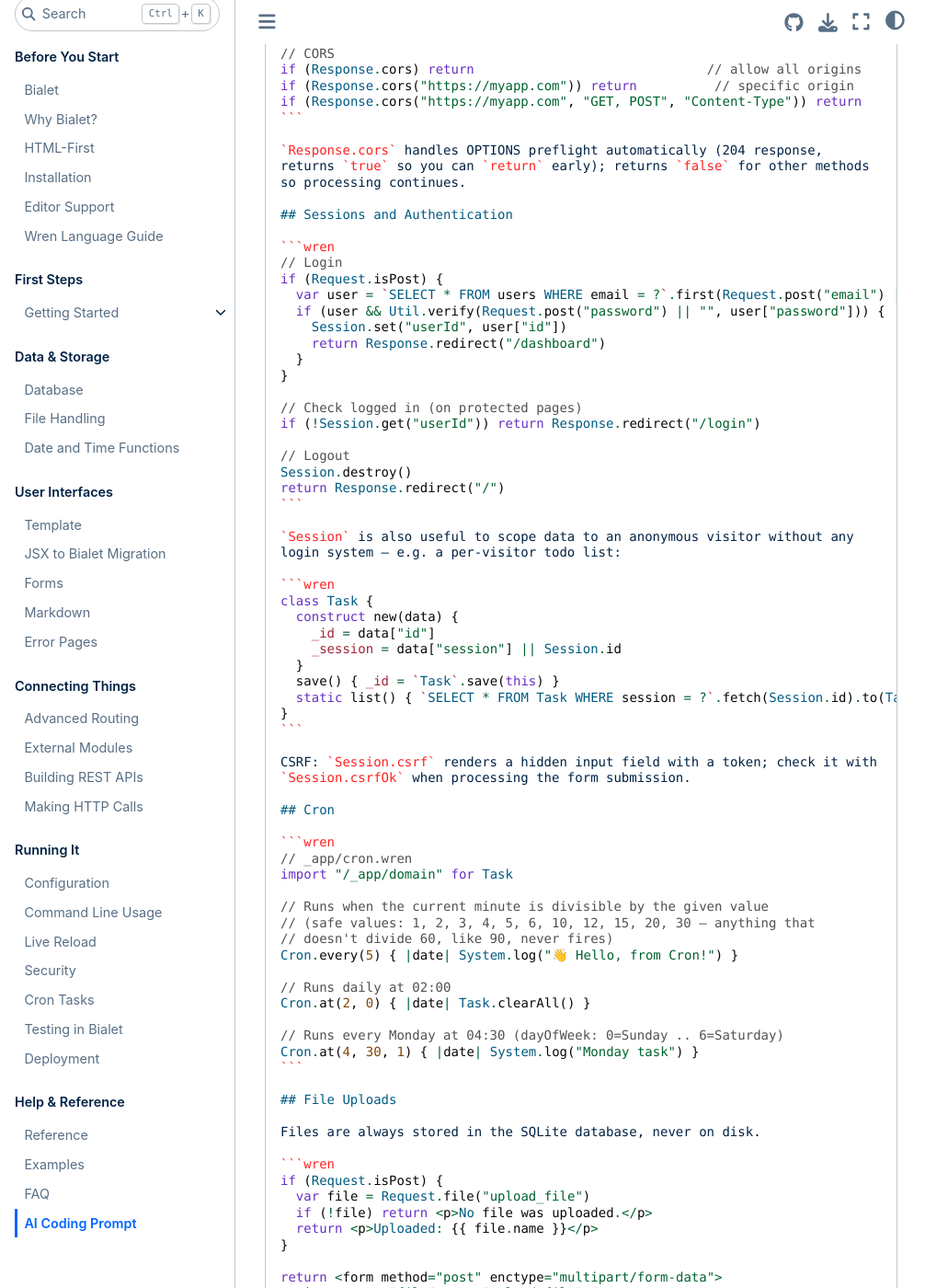
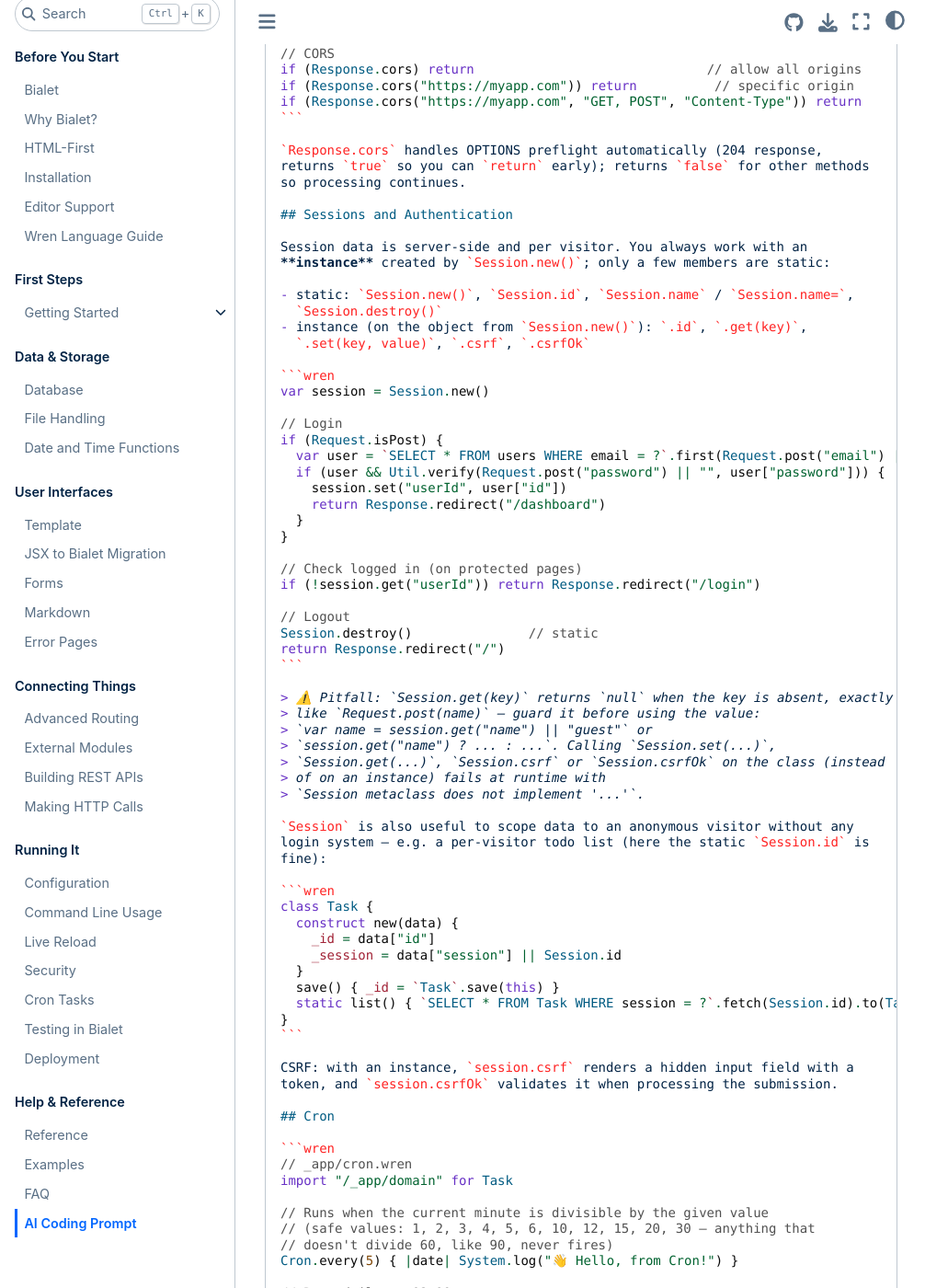
Before and after one commit to bialet/bialet, a Sphinx documentation site: the page built from docs/ai-prompt.md, in a window 1280 px wide and 1400 px high, scrolled down 15366 px. Shown: the whole window at 92% size, without its empty margins (0-1031 px from the left). Built offline with Sphinx 7.4.7 and the Sphinx Book theme 1.1.4, drawn with Linux system fonts in a browser that asks for light colours; the version number could not be read and is left out.

Commit message:
docs(prompt): correct the Session API in the AI prompt
The Sessions section used static Session.set/get/csrf/csrfOk, which do
not exist: they are instance methods on Session.new(). Only Session.id,
Session.name/name= and Session.destroy() are static. This mismatch made
assistants emit `Session metaclass does not implement 'csrf'` at runtime
(seen in a generated app).

Use Session.new() in the example, spell out static vs instance members,
and add a pitfall that Session.get returns null for a missing key (guard
it like Request.post).

````diff
--- a/docs/prompt-guide.md
+++ b/docs/prompt-guide.md
@@ -863,26 +863,45 @@
 
 ## Sessions and Authentication
 
+Session data is server-side and per visitor. You always work with an
+**instance** created by `Session.new()`; only a few members are static:
+
+- static: `Session.new()`, `Session.id`, `Session.name` / `Session.name=`,
+  `Session.destroy()`
+- instance (on the object from `Session.new()`): `.id`, `.get(key)`,
+  `.set(key, value)`, `.csrf`, `.csrfOk`
+
 ```wren
+var session = Session.new()
+
 // Login
 if (Request.isPost) {
   var user = `SELECT * FROM users WHERE email = ?`.first(Request.post("email") || "")
   if (user && Util.verify(Request.post("password") || "", user["password"])) {
-    Session.set("userId", user["id"])
+    session.set("userId", user["id"])
     return Response.redirect("/dashboard")
   }
 }
 
 // Check logged in (on protected pages)
-if (!Session.get("userId")) return Response.redirect("/login")
+if (!session.get("userId")) return Response.redirect("/login")
 
 // Logout
-Session.destroy()
+Session.destroy()               // static
 return Response.redirect("/")
 ```
 
+> ⚠️ Pitfall: `Session.get(key)` returns `null` when the key is absent, exactly
+> like `Request.post(name)` — guard it before using the value:
+> `var name = session.get("name") || "guest"` or
+> `session.get("name") ? ... : ...`. Calling `Session.set(...)`,
+> `Session.get(...)`, `Session.csrf` or `Session.csrfOk` on the class (instead
+> of on an instance) fails at runtime with
+> `Session metaclass does not implement '...'`.
+
 `Session` is also useful to scope data to an anonymous visitor without any
-login system — e.g. a per-visitor todo list:
+login system — e.g. a per-visitor todo list (here the static `Session.id` is
+fine):
 
 ```wren
 class Task {
@@ -895,8 +914,8 @@
 }
 ```
 
-CSRF: `Session.csrf` renders a hidden input field with a token; check it with
-`Session.csrfOk` when processing the form submission.
+CSRF: with an instance, `session.csrf` renders a hidden input field with a
+token, and `session.csrfOk` validates it when processing the submission.
 
 ## Cron
 
````
